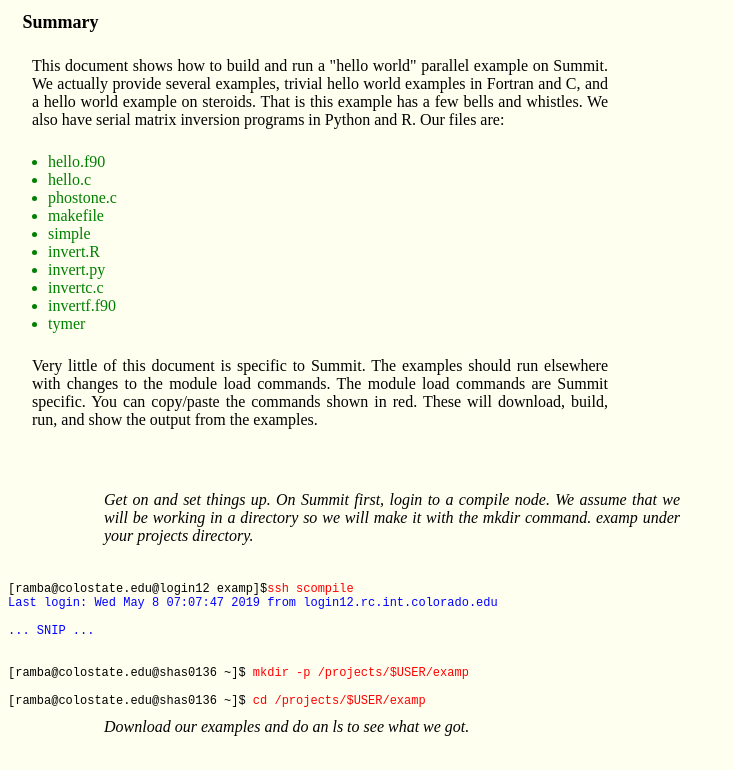
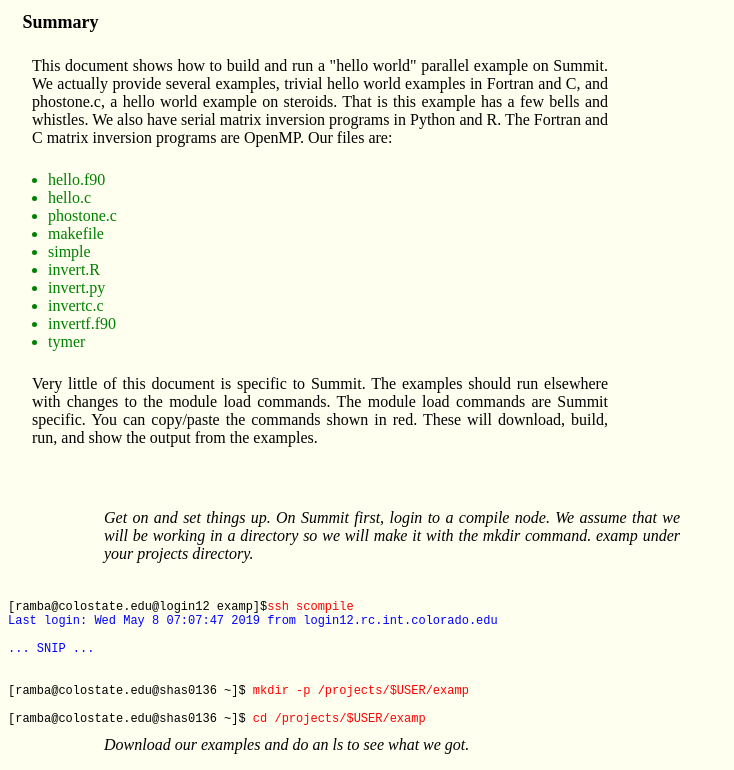
Before and after one commit to timkphd/examples, a plain HTML site: page start/index.html in a window 1280 px wide. Shown: the top 770 px of the page, without its empty margins (0-734 px from the left). Drawn offline with Linux system fonts and the light colour scheme.

Commit message:
Minor changes

```diff
--- a/start/index.html
+++ b/start/index.html
@@ -228,7 +228,7 @@
 		</h1>
 		<div class="intro">
 			<p>
-				This document shows how to build and run a "hello world" parallel example on Summit.  We actually provide several examples, trivial hello world examples in Fortran and C, and a hello world example on steroids. That is this example has a few bells and whistles.  We also have serial matrix inversion programs in Python and R.  Our files are:
+				This document shows how to build and run a "hello world" parallel example on Summit.  We actually provide several examples, trivial hello world examples in Fortran and C, and phostone.c, a hello world example on steroids. That is this example has a few bells and whistles.  We also have serial matrix inversion programs in Python and R.  The Fortran and C matrix inversion programs are OpenMP.  Our files are:
 			</p>
 
 
```
Also changed, not shown: 1 other file.
